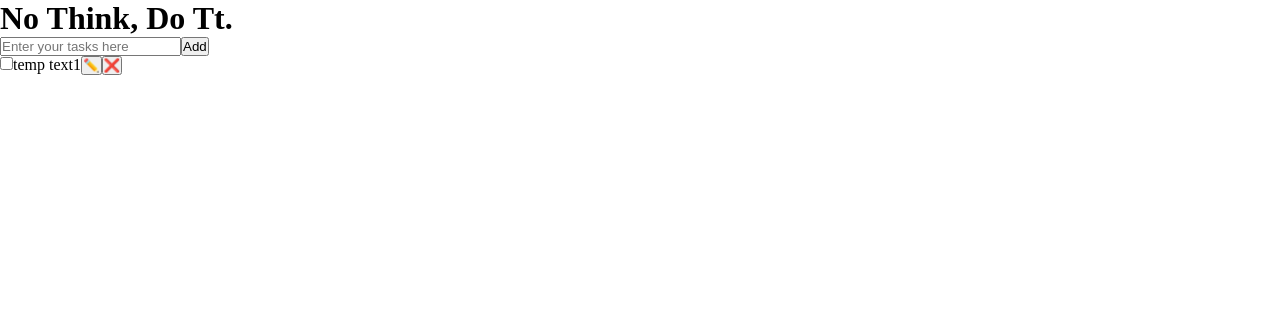
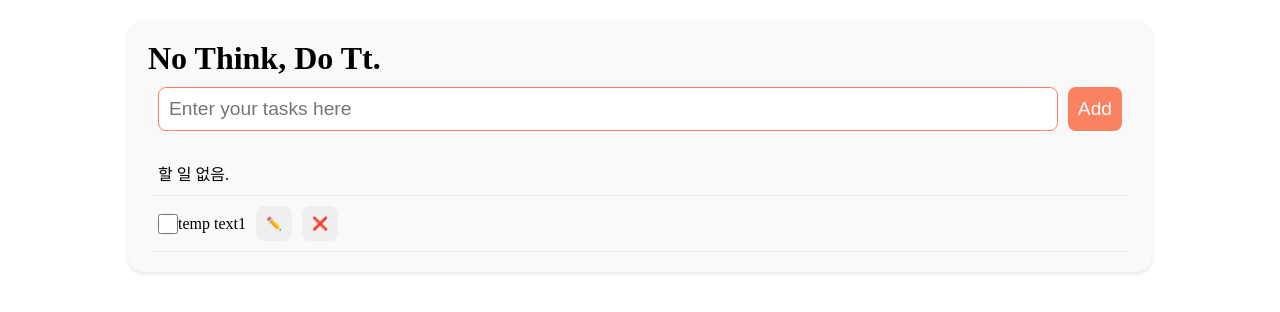
Before and after one commit to GitJiYeon/Programming_study, a React (Vite) app: page / in a window 1280 px wide. Shown: the top 312 px of the page. Built offline with nearby package versions, Linux system fonts and the light colour scheme.

Commit message:
TodoList HTML className, todoList.css

```diff
--- a/src/TodoList.jsx
+++ b/src/TodoList.jsx
@@ -1,19 +1,22 @@
-
+import './todoList.css';
 function TodoListApp(){
 
     return(
-        <div>
-            <h1>No Think, Do Tt.</h1>
-            <form>
-                <input type="text" placeholder="Enter your tasks here"></input>
-                <button>Add</button>
+        <div className="todo">
+            <h1 className="todo__title">No Think, Do Tt.</h1>
+            <form className="todo__form">
+                <input className="todo__input" type="text" placeholder="Enter your tasks here"></input>
+                <button className="todo__button todo__button--add">Add</button>
             </form>
-            <ul>
-                <li>
-                    <input type="checkbox" id="chk-1"/>
-                    <label htmlFor="chk-1">temp text1</label>
-                    <button>✏️</button>
-                    <button>❌</button>
+            <ul className="todo__list">
+                <li className="todo__item todo__item--empty">
+                    <p>할 일 없음.</p>
+                </li>
+                <li className="todo__item todo__item--complete">
+                    <input className="todo__check" type="checkbox" id="chk-1"/>
+                    <label className="todo__label" htmlFor="chk-1">temp text1</label>
+                    <button className="todo__button todo__button--edit" >✏️</button>
+                    <button className="todo__button todo__button--delete">❌</button>
                 </li>
             </ul>
         </div>
--- /dev/null
+++ b/src/todoList.css
@@ -0,0 +1,70 @@
+.todo{
+    /* width: 80%;
+    min-width: 400px; */
+    width: max(80%, 400px); /*보통: 80%, 최소: 400px*/
+    margin: 20px auto; /*위아래: 20px, 좌우: 여백 균등 분배*/
+    background-color: #f9f9f9;
+    padding: 20px;
+    border-radius: 16px;
+    box-shadow: 0 2px 4px rgb(0, 0, 0, 0.1) ;/*세로: 아래로 2px blur: 4px*/
+}
+
+.todo__form{
+    display: flex;
+    margin-bottom: 10px;
+    padding: 10px;
+}
+.todo__input{
+    padding: 10px;
+    font-size: 1.2rem;
+    border: 1px solid #fa8260;
+    border-radius: 8px;
+    margin-right: 10px;
+    flex: 1; /* display: flex 안의 아이템 중 여유 공간만큼 늘리자 */
+}
+.todo__button{
+    padding: 10px;
+    border: none;
+    border-radius: 8px;
+    font-size: 1.2rem;
+    cursor: pointer;
+    color: #fff;
+}
+
+.todo__button--add {
+    background-color: #fa8260;
+}
+
+.todo__item{
+    display: flex;
+    align-items: center;
+    padding: 10px;
+    border-bottom: 1px solid #eee;
+}
+
+.todo__check{
+    width: 20px;
+    height: 20px;
+    cursor: pointer;
+    accent-color: #999; /* 체크했을 때 배경색, 눈에 띄지 않게 하자 */
+}
+
+.toto__label{
+    margin: 0 10px;
+    flex: 1;
+}
+
+.todo__button--edit,
+.todo__button--delete{
+    font-size: 0.8rem;
+    margin-left: 10px;
+}
+
+
+.todo__item--complete > todo__label{
+    text-decoration: line-through;
+    color: #999;
+}
+
+/* A > B: 바로 아래 자식
+A B : 전체 자식중에 하나: 자손 */
```
